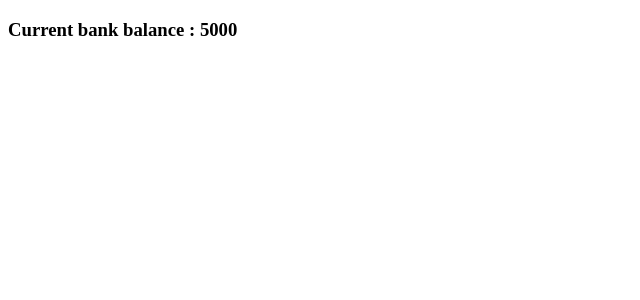
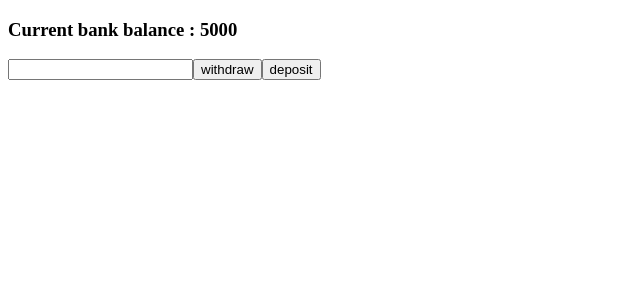
Before and after one commit to yagnikvadi2003/bank-rate, a React (Create React App) app: page / in a window 1280 px wide. Shown: the top 300 px of the page, without its empty margins (0-640 px from the left). Built offline with nearby package versions, Linux system fonts and the light colour scheme.

Commit message:
withdrow setup

```diff
--- a/src/container/BankRate.tsx
+++ b/src/container/BankRate.tsx
@@ -1,10 +1,28 @@
 import React, { FC, useState } from 'react'
 
 const BankRate: FC = () => {
-    const [bankBalance, setBankBalance] = useState<number | string>(5000);
+    const [bankBalance, setBankBalance] = useState<number>(5000);
+    const [getBalance, setGetBalance] = useState<number>()
+
+    // const withDrowBalance = (event: MouseEvent)=> {
+    //     event.preventDefault();
+    //     setGetBalance(event.target.value);
+    //     console.log(getBalance);
+    // }
+    const withDrowBalance = (
+        event: React.ChangeEvent<HTMLInputElement>
+    ) => {
+        event.preventDefault();
+
+    };
 
     return (
-        <h3>Current bank balance : {bankBalance}</h3>
+        <>
+            <h3>Current bank balance : {bankBalance}</h3>
+            <input type="number" value={getBalance} onChange={(event)=>setGetBalance}/>
+            <button onClick={()=>withDrowBalance}>withdraw</button>
+            <button>deposit</button>
+        </>
     )
 }
 
```
